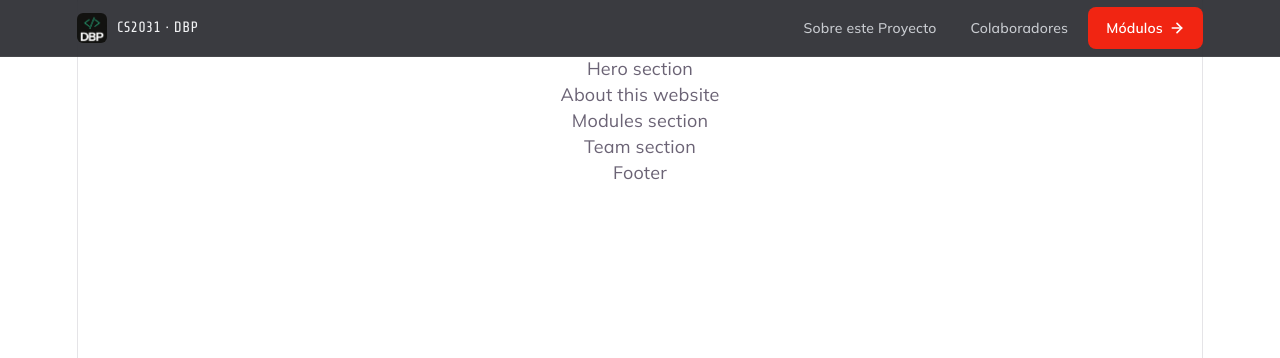
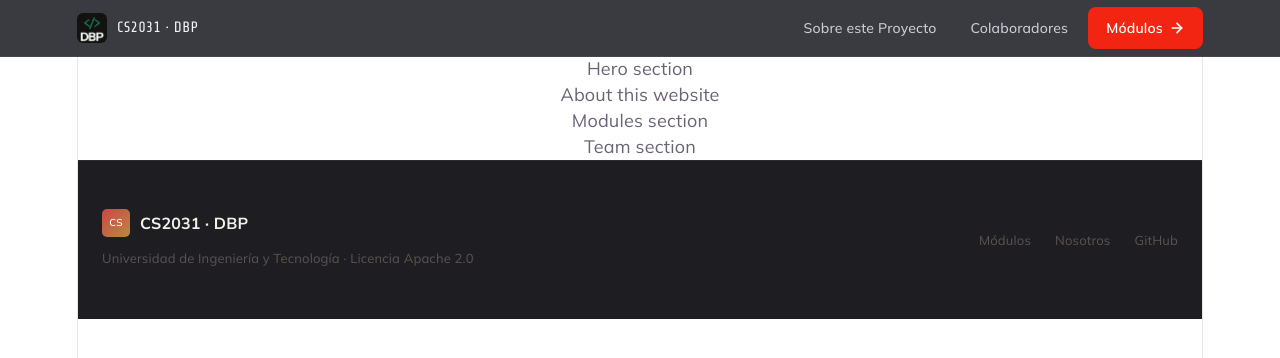
Before and after one commit to Lazheart/DBP-CS2031, a React (Vite) app: page /DBP-CS2031/homepage in a window 1280 px wide. Shown: the top 358 px of the page. Built offline with nearby package versions, Linux system fonts and the light colour scheme.

Commit message:
feat: restructure HomePage content layout and implement detailed footer styling

```diff
--- a/src/components/Footer.tsx
+++ b/src/components/Footer.tsx
@@ -1,8 +1,56 @@
 const Footer = () => {
     return (
-        <footer>
-            <p>Footer</p>
-        </footer>
+    <footer
+      style={{
+        borderTop: '1px solid rgba(242,240,235,0.07)',
+        padding: '48px 24px',
+        background: '#1E1E22',
+      }}
+    >
+      <div style={{ maxWidth: '1200px', margin: '0 auto', display: 'flex', justifyContent: 'space-between', alignItems: 'center', flexWrap: 'wrap', gap: '24px' }}>
+        <div>
+          <div style={{ display: 'flex', alignItems: 'center', gap: '10px', marginBottom: '8px' }}>
+            <div
+              style={{
+                width: '28px',
+                height: '28px',
+                background: 'linear-gradient(135deg, #C94747, #B88A3D)',
+                borderRadius: '5px',
+                display: 'flex',
+                alignItems: 'center',
+                justifyContent: 'center',
+              }}
+            >
+              <span className="font-mono" style={{ color: '#fff', fontSize: '10px', fontWeight: 500 }}>CS</span>
+            </div>
+            <span className="font-display" style={{ color: '#F2F0EB', fontSize: '16px', fontWeight: 700 }}>
+              CS2031 · DBP
+            </span>
+          </div>
+          <p style={{ color: '#5A5450', fontSize: '13px' }}>
+            Universidad de Ingeniería y Tecnología · Licencia Apache 2.0
+          </p>
+        </div>
+
+        <div style={{ display: 'flex', gap: '24px', alignItems: 'center' }}>
+          {[
+            ['#modulos', 'Módulos'],
+            ['#nosotros', 'Nosotros'],
+            ['#fuente', 'GitHub'],
+          ].map(([href, label]) => (
+            <a
+              key={href}
+              href={href}
+              style={{ color: '#5A5450', textDecoration: 'none', fontSize: '13px', transition: 'color 0.2s' }}
+              onMouseEnter={e => ((e.target as HTMLElement).style.color = '#C8C6C1')}
+              onMouseLeave={e => ((e.target as HTMLElement).style.color = '#5A5450')}
+            >
+              {label}
+            </a>
+          ))}
+        </div>
+      </div>
+    </footer>
     )
 }
 
--- a/src/pages/HomePage.tsx
+++ b/src/pages/HomePage.tsx
@@ -5,6 +5,7 @@ const HomePage = () => {
     return (
         <div className="home home-page w-full flex flex-col">
             <Homebar></Homebar>
+            <main>
                 <div id="hero" className="hero-section">
                 <p>Hero section</p>
                 </div>
@@ -17,6 +18,9 @@ const HomePage = () => {
                 <div id="team-section" className="team-section">
                     <p>Team section</p>
                 </div>
+
+
+            </main>
             <Footer></Footer>
         </div>
 
```
Lines whose indentation alone changed are shown as unchanged.
